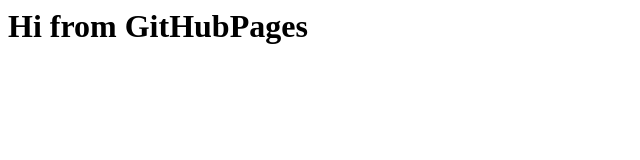
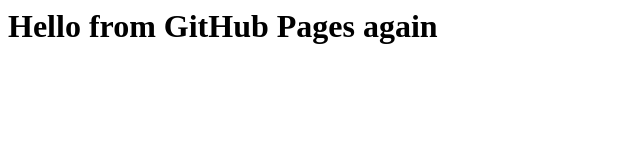
Before and after one commit to lav-qa/lav-qa.github.io, a plain HTML site: page index.html in a window 1280 px wide. Shown: the whole page, without its empty margins (0-640 px from the left). Drawn offline with Linux system fonts and the light colour scheme.

Commit message:
another commit

```diff
--- a/index.html
+++ b/index.html
@@ -1 +1 @@
-<h1>Hi from GitHubPages</h1>
+<h1>Hello from GitHub Pages again</h1>
```
